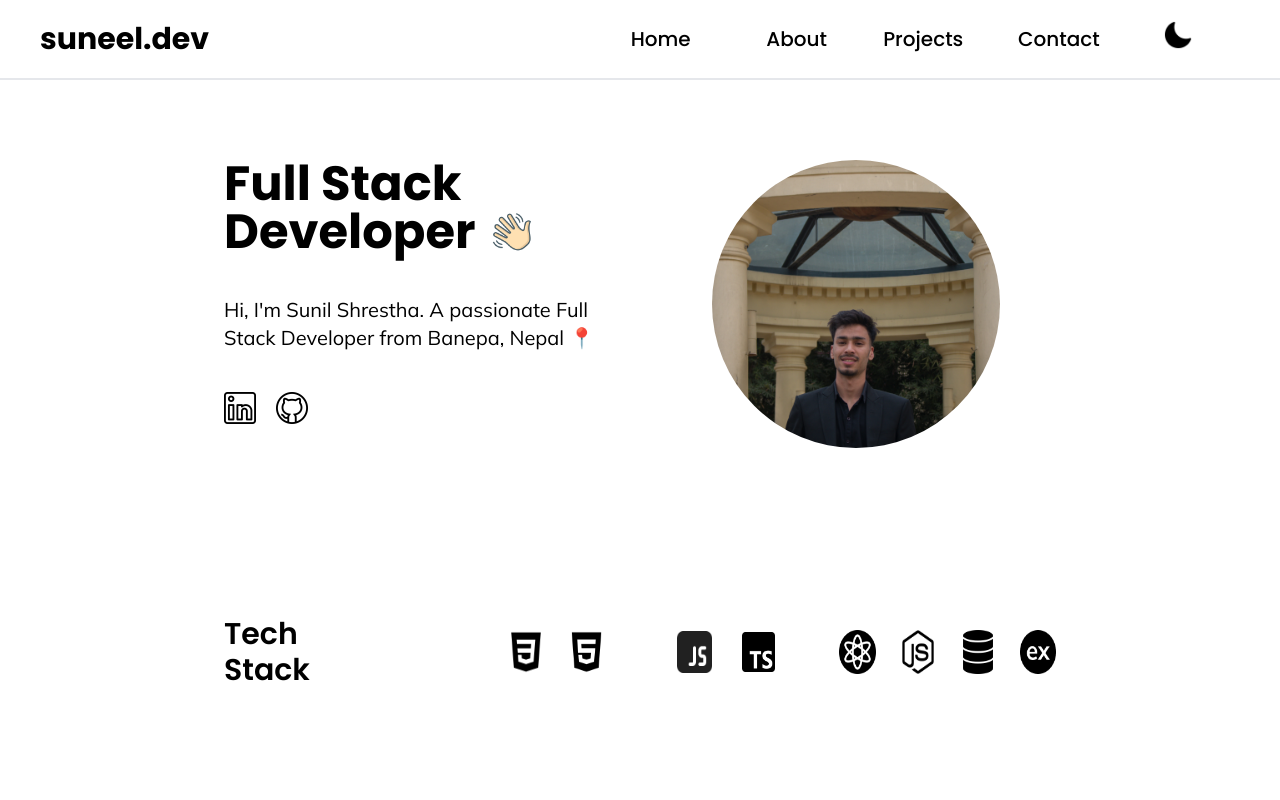
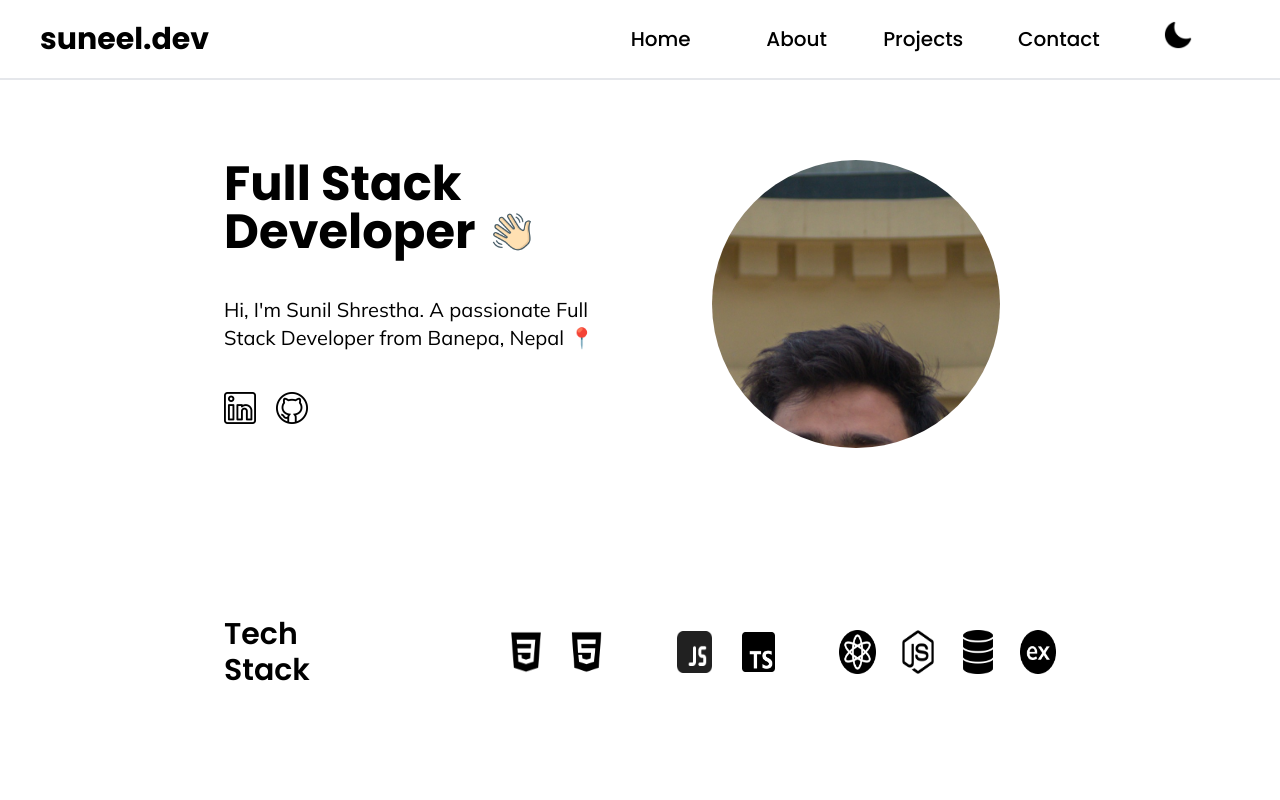
Before and after one commit to sunilshrestha07/Portfolio, a React (Vite) app: page / in a window 1280 px wide. Shown: the top 800 px of the page. Built offline with nearby package versions, Linux system fonts and the light colour scheme; the HTML template or start-up script is replaced by a standard one.

Commit message:
added framer motion

```diff
--- a/package.json
+++ b/package.json
@@ -11,6 +11,7 @@
   },
   "dependencies": {
     "@reduxjs/toolkit": "^2.2.5",
+    "framer-motion": "^11.2.10",
     "react": "^18.2.0",
     "react-dom": "^18.2.0",
     "react-redux": "^9.1.2",
--- a/src/index.css
+++ b/src/index.css
@@ -1,6 +1,9 @@
 @import url('https://fonts.googleapis.com/css2?family=Poppins:ital,wght@0,100;0,200;0,300;0,400;0,500;0,600;0,700;0,800;0,900;1,100;1,200;1,300;1,400;1,500;1,600;1,700;1,800;1,900&display=swap');
 @import url('https://fonts.googleapis.com/css2?family=Mulish:ital,wght@0,200..1000;1,200..1000&display=swap');
 
+#wave{
+    height: 10rem;
+}
 
 @tailwind base;
 @tailwind components;
--- a/src/pages/Home.tsx
+++ b/src/pages/Home.tsx
@@ -6,10 +6,13 @@ import lowImage from "/images/lowImage.jpg";
 import highImage from "/images/highImage.jpg";
 import images from "../imagesImport"
 import { paddingForPages } from "../defineSize";
+import {motion ,useTransform,useViewportScroll} from "framer-motion"
 
 export default function Home() {
   const isDarkModeActive = useSelector((state: RootState) => state.theme.isDarkMode);
   const [isHighQualityImageLoaded, setIsHighQualityImageLoaded] = useState<boolean>(false);
+  const {scrollYProgress}=useViewportScroll()
+  const scale = useTransform(scrollYProgress,[0,1],[1,4])
 
   const getImage = (imageKey: string) => {
     return isDarkModeActive ? images[imageKey].dark : images[imageKey].light;
@@ -22,14 +25,37 @@ export default function Home() {
           <div className={`grid grid-rows-4 gap-0 sm:gap-12 xl:gap-20 ${paddingForPages}  `}>
             <div className="row-span-3 grid sm:grid-cols-2 gap-6 sm:gap-0">
               {/* left side for the intro */}
-              <div className="row-span-1 sm:col-span-1 flex flex-col gap-5 sm:gap-10 order-2 sm:order-1">
+              <motion.div
+              initial={{
+                opacity:0,
+                translateX:-500
+                }}
+                animate={{
+                  opacity:1,
+                  translateX:0
+                }}
+                transition={{
+                  delay:0.1,
+                  duration:.6
+                }}
+              className="row-span-1 sm:col-span-1 flex flex-col gap-5 sm:gap-10 order-2 sm:order-1">
                 <div className="text-3xl md:text-3xl xl:text-5xl flex items-end gap-5 font-poppins font-bold text-titleLight dark:text-titleDark justify-center sm:justify-start">
                   <div className="">
                     <p className="ml-8 sm:ml-0">Full Stack</p>
                     <div className="flex gap-4 items-center">
                       <p>Developer </p>
                       <div className="">
-                        <img className="h-10" src={wave} alt="wave image" />
+                        <motion.img
+                        animate={{
+                          rotate:[0, 30, 0],
+                        }}
+                        transition={{
+                          duration: 2, // Duration of one cycle
+                          ease: "easeInOut", // Easing function
+                          repeat: Infinity, // Repeat the animation indefinitely
+                          repeatType: "loop", // Loop the animation
+                        }}
+                        className="h-10" src={wave} alt="wave image" />
                       </div>
                     </div>
                   </div>
@@ -45,18 +71,47 @@ export default function Home() {
                     <img className="h-7 sm:h-7 sm:w-7 xl:h-8 xl:w-8 cursor-pointer" src={getImage('github')} alt="GitHub" />
                   </a>
                 </div>
-              </div>
-              <div className="row-span-1 sm:col-span-1 flex justify-center sm:justify-end pr-0 sm:pr-14 order-1">
-                <div className="h-56 sm:h-60 xl:h-72 aspect-square rounded-full overflow-hidden">
+              </motion.div>
+              <motion.div
+              initial={{
+              opacity:0,
+              translateX:500
+              }}
+              animate={{
+                opacity:1,
+                translateX:0
+              }}
+              transition={{
+                delay:0.1,
+                duration:.6
+              }}
+              className="row-span-1 sm:col-span-1 flex justify-center sm:justify-end pr-0 sm:pr-14 order-1">
+                <div
+                className="h-56 sm:h-60 xl:h-72 aspect-square rounded-full overflow-hidden">
                   {!isHighQualityImageLoaded && (
                     <img className="w-full h-full object-cover object-center" src={lowImage} alt="Low Quality" />
                   )}
-                  <img className="w-full h-full object-cover object-center" src={highImage} alt="High Quality" onLoad={() => setIsHighQualityImageLoaded(true)} />
+                  <motion.img
+                   style={{scale:scale}}
+                  className="w-full h-full object-cover object-center" src={highImage} alt="High Quality" onLoad={() => setIsHighQualityImageLoaded(true)} />
                 </div>
-              </div>
+              </motion.div>
             </div>
 
-            <div className="row-span-1 flex flex-col sm:flex-row gap-6 xl:gap-32 ">
+            <motion.div
+            initial={{
+              opacity:0,
+              translateY:500
+              }}
+              animate={{
+                opacity:1,
+                translateY:0
+              }}
+              transition={{
+                delay:0.1,
+                duration:.6
+              }}
+            className="row-span-1 flex flex-col sm:flex-row gap-6 xl:gap-32 ">
               <div className="sm:text-xl xl:text-3xl font-poppins font-semibold text-titleLight dark:text-titleDark flex items-center justify-center sm:justify-start mt-16 sm:mt-0">
                 <p>Tech Stack</p>
               </div>
@@ -76,7 +131,7 @@ export default function Home() {
                   <span><img className="h-7 sm:h-8 md:h-11" src={getImage('ex')} alt="Express.js" /></span>
                 </div>
               </div>
-            </div>
+            </motion.div>
           </div>
         </div>
       </div>
--- a/src/pages/MainPage.tsx
+++ b/src/pages/MainPage.tsx
@@ -4,22 +4,48 @@ import About from "../pages/About"
 import Contact from "../pages/Contact"
 import Home from "../pages/Home"
 import Projects from "../pages/Projects"
+import { motion } from "framer-motion"
 export default function MainPage() {
+
   return (
     <>
-      <Navbar/>
+      <div className="z-50 sticky top-0">
+        <Navbar/>
+      </div>
+
       <div id="home" className="">
         <Home/>
       </div>
-      <div id="about" className="">
+
+      <motion.div
+      initial={{
+      opacity:0,
+      translateX:-50
+      }}
+      whileInView={{opacity:1,
+      translateX:0,
+      transition:{delay:0.2,duration:.8,}}}
+      viewport={{ once: true,amount:0.5 }}
+      id="about" className="">
         <About/>
-      </div>
+      </motion.div>
+
       <div id="projects" className="">
         <Projects/>
       </div>
-      <div id="contact" className="">
+
+      <motion.div
+      initial={{
+        opacity:0,
+        translateX:-50
+        }}
+        whileInView={{opacity:1,
+        translateX:0,
+        transition:{delay:0.2,duration:.8,}}}
+        viewport={{ once: true,amount:0.5 }}
+      id="contact" className="">
         <Contact/>
-      </div>
+      </motion.div>
       <Footer/>
     </>
   )
--- a/src/pages/Projects.tsx
+++ b/src/pages/Projects.tsx
@@ -2,6 +2,7 @@ import { paddingForPages } from "../defineSize"
 import { projects } from "../projectsCluster"
 import { useSelector } from "react-redux"
 import { RootState } from "../redux/store"
+import { motion } from "framer-motion"
 
 export default function Projects() {
     const isDarkModeActive = useSelector((state:RootState)=>state.theme.isDarkMode)
@@ -11,19 +12,38 @@ export default function Projects() {
            <div className=" bg-bgLight dark:bg-bgDark transition ease-in-out duration-300 pb-20">
                 <div className={paddingForPages}>
                     <div className=" flex flex-col gap-16 py-6">
-                        <div className=" flex flex-col gap-5">
+                        <motion.div
+                        initial={{
+                            opacity:0,
+                            translateX:-50
+                            }}
+                            whileInView={{opacity:1,
+                            translateX:0,
+                            transition:{delay:0.2,duration:.8,}}}
+                            viewport={{ once: true,amount:0.5 }}
+                        className=" flex flex-col gap-5">
                             <div className=" text-4xl font-poppins font-bold text-hoverText">
                                 <p>Projects</p>
                             </div>
                             <div className=" text-2xl font-bold font-poppins text-titleLight dark:text-titleDark">
                                 <p>Each project is a unique piece of development</p>
                             </div>
-                        </div>
+                        </motion.div>
                         <div className="">
                             {/* project cluster displayed using map extraced from the projectsCluster interface */}
                             <div className=" flex flex-col gap-20">
                                 {projects.map((project,index)=>(
-                                    <div className=" h-1/2 grid grid-rows-2 sm:grid-rows-none sm:grid-cols-6 gap-2 py-4 rounded-xl shadow-2xl shadow-custom-black dark:shadow-custom-white border-2 dark:border-slate-700 " key={index}>
+                                    <motion.div
+                                    initial={{
+                                        opacity:0,
+                                        translateY:50
+                                        }}
+                                        whileInView={{
+                                        opacity:1,
+                                        translateY:0,
+                                        transition:{delay:0.2,duration:.8,}}}
+                                        viewport={{ once: true,amount:0.5 }}
+                                    className=" h-1/2 grid grid-rows-2 sm:grid-rows-none sm:grid-cols-6 gap-2 py-4 rounded-xl shadow-2xl shadow-custom-black dark:shadow-custom-white border-2 dark:border-slate-700 " key={index}>
                                         <div className=" h-full row-span-1 sm:col-span-3 px-2">
                                             <div className="h-full overflow-hidden rounded-xl object-cover">
                                                 <img className="h-full w-full hover:scale-110 transition ease-in-out duration-300" src={project.image} alt="" />
@@ -57,7 +77,7 @@ export default function Projects() {
                                                 </div>
                                             </div>
                                         </div>
-                                    </div>
+                                    </motion.div>
                                 ))}
                             </div>
                         </div>
```
Also changed, not shown: 1 other file (tests, documents, lock files or other folders).
